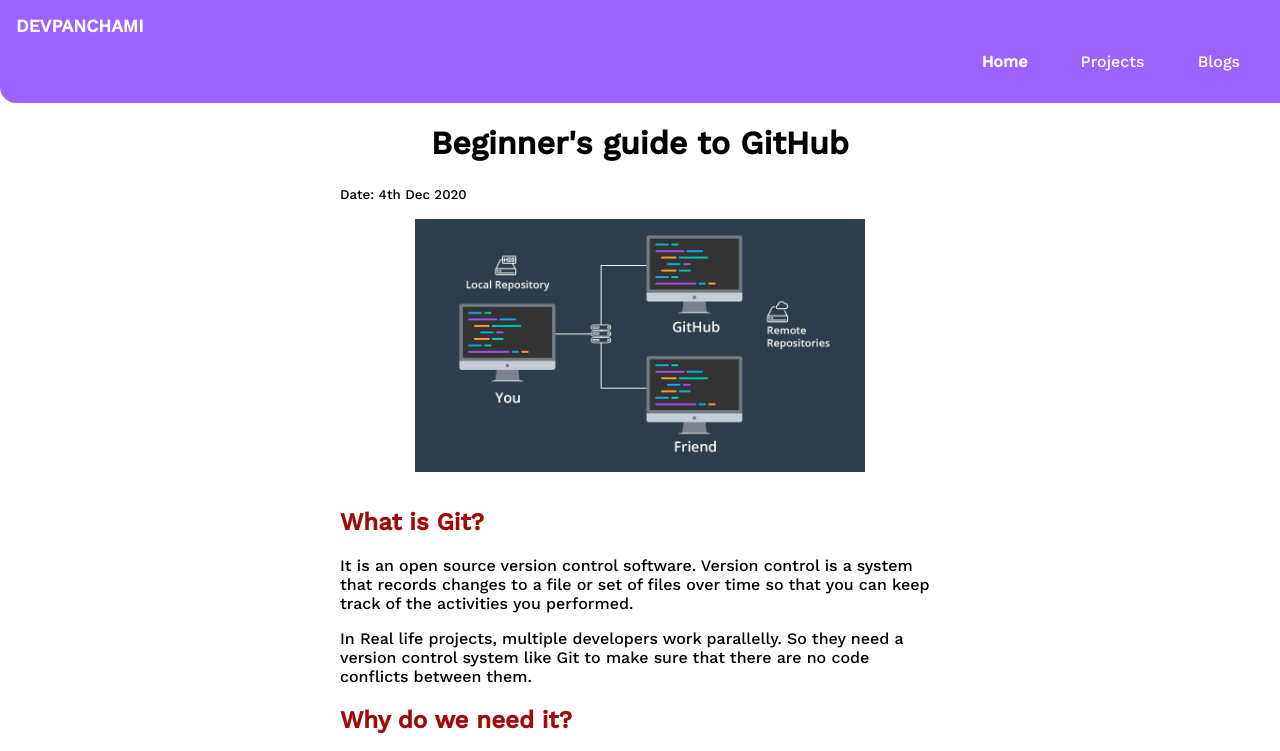
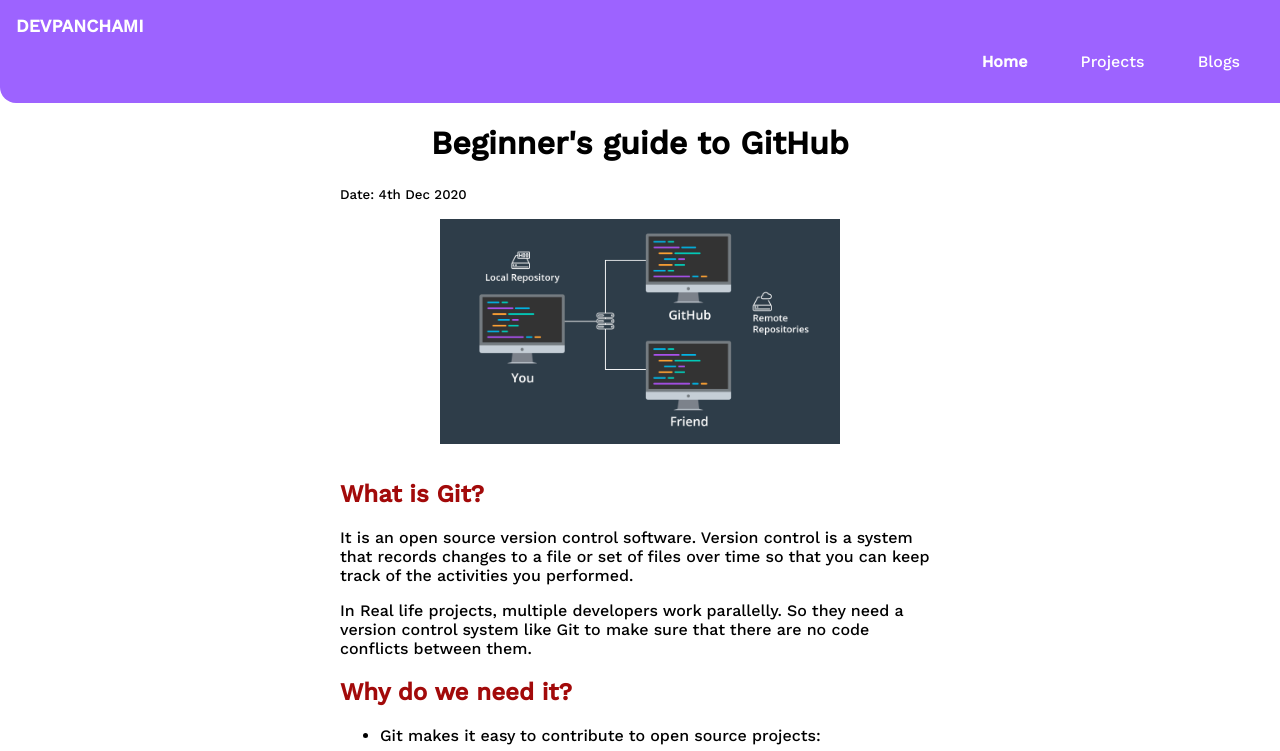
Before and after one commit to panchami6/portfolio_panchami, a plain HTML site: page gitHub.html in a window 1280 px wide. Shown: the top 751 px of the page. Drawn offline with nearby package versions, Linux system fonts and the light colour scheme.

Commit message:
image width

```diff
--- a/gitHub.html
+++ b/gitHub.html
@@ -29,7 +29,7 @@
         <small>Date: 4th Dec 2020</small>
     </header>
 
-    <img class="image" src="/images/GitHub.png" width="450px" height="300px"/>
+    <img class="image" src="/images/GitHub.png" width="400px" height="300px"/>
 
     <div class="container container-center">
         <h2>What is Git?</h2>
```
